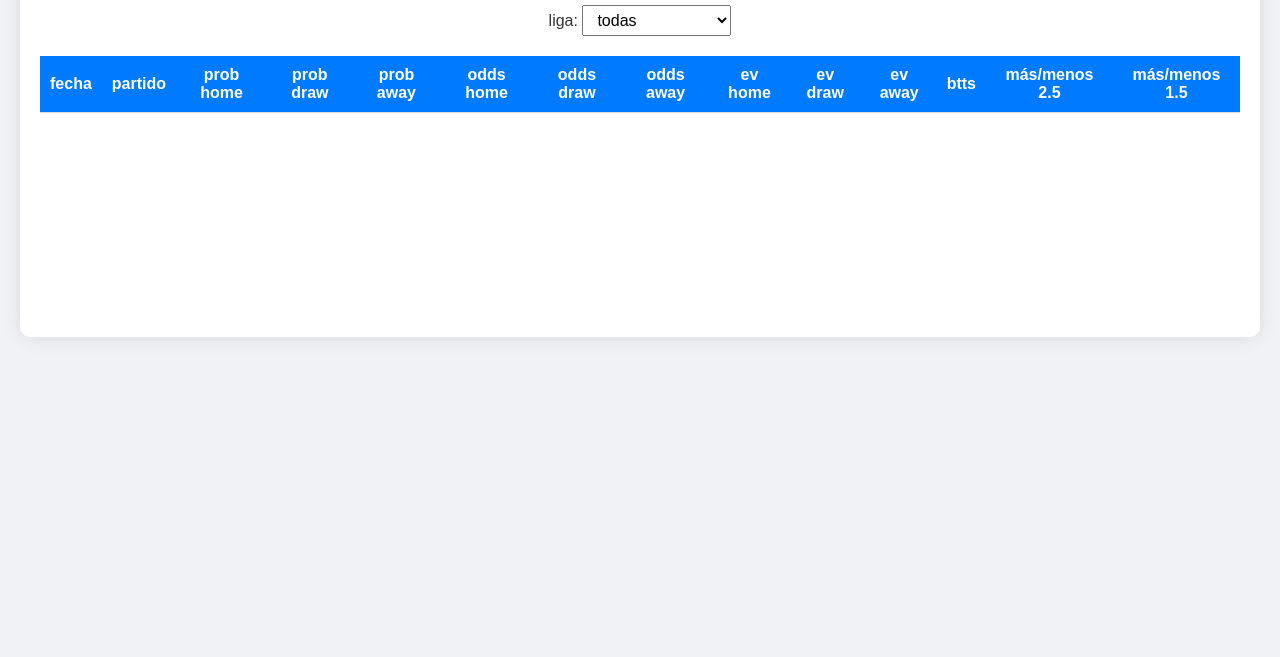
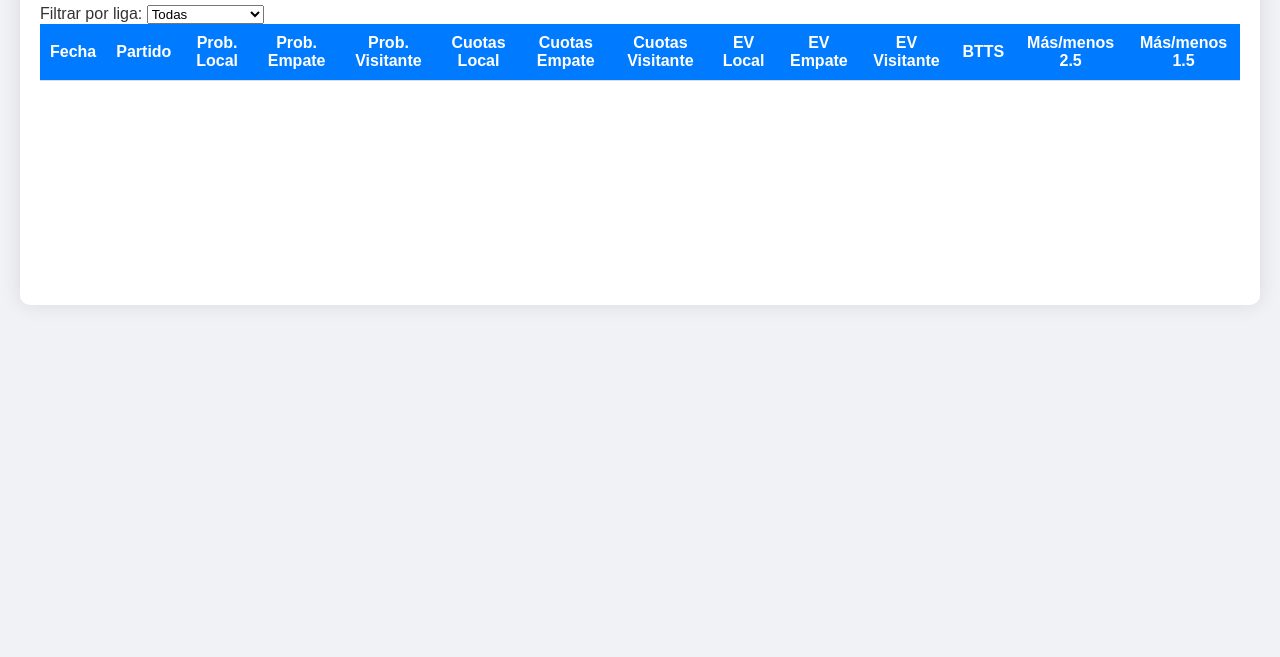
Before and after one commit to adrianrs928222/Pronosticador, a website: page index.html in a window 1280 px wide. Shown: the part 143-800 px from the top of the page. Drawn offline with nearby package versions, Linux system fonts and the light colour scheme; no server answers.

Commit message:
index.html

```diff
--- a/index.html
+++ b/index.html
@@ -1,46 +1,45 @@
-
 <!DOCTYPE html>
 <html lang="es">
 <head>
 <meta charset="UTF-8">
 <meta name="viewport" content="width=device-width, initial-scale=1.0">
-<title>dashboard futbol europeo</title>
+<title>Dashboard Fútbol Europeo</title>
 <link rel="stylesheet" href="style.css">
 <script src="https://cdn.jsdelivr.net/npm/chart.js"></script>
 </head>
 <body>
 <div class="container">
-<h1>predicciones futbol europeo</h1>
+<h1>Predicciones de Fútbol Europeo</h1>
 
-<div class="calendar-filters">
-<label for="league-select">liga:</label>
-<select id="league-select">
-<option value="all">todas</option>
-<option value="140">laliga</option>
-<option value="39">premier league</option>
-<option value="135">serie a</option>
-<option value="78">bundesliga</option>
-<option value="61">ligue 1</option>
+<div class="filtros">
+<label for="liga-select">Filtrar por liga:</label>
+<select id="liga-select">
+<option value="todas">Todas</option>
+<option value="LaLiga">LaLiga</option>
+<option value="Premier League">Premier League</option>
+<option value="Serie A">Serie A</option>
+<option value="Bundesliga">Bundesliga</option>
+<option value="Ligue 1">Ligue 1</option>
 </select>
 </div>
 
-<table id="matches-table">
+<table id="tabla-partidos">
 <thead>
 <tr>
-<th>fecha</th>
-<th>partido</th>
-<th>prob home</th>
-<th>prob draw</th>
-<th>prob away</th>
-<th>odds home</th>
-<th>odds draw</th>
-<th>odds away</th>
-<th>ev home</th>
-<th>ev draw</th>
-<th>ev away</th>
-<th>btts</th>
-<th>más/menos 2.5</th>
-<th>más/menos 1.5</th>
+<th>Fecha</th>
+<th>Partido</th>
+<th>Prob. Local</th>
+<th>Prob. Empate</th>
+<th>Prob. Visitante</th>
+<th>Cuotas Local</th>
+<th>Cuotas Empate</th>
+<th>Cuotas Visitante</th>
+<th>EV Local</th>
+<th>EV Empate</th>
+<th>EV Visitante</th>
+<th>BTTS</th>
+<th>Más/menos 2.5</th>
+<th>Más/menos 1.5</th>
 </tr>
 </thead>
 <tbody></tbody>
@@ -49,7 +48,7 @@
 <canvas id="ev-chart" height="200"></canvas>
 </div>
 
-<div id="prediction-modal"></div>
+<div id="modal-partido"></div>
 
 <script src="app.js"></script>
 </body>
```
